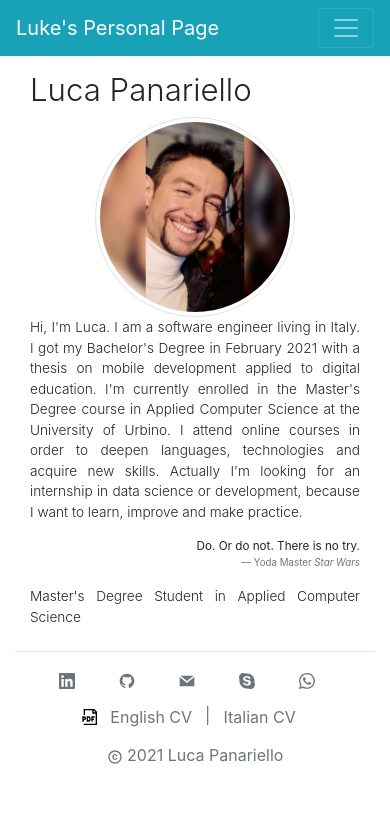
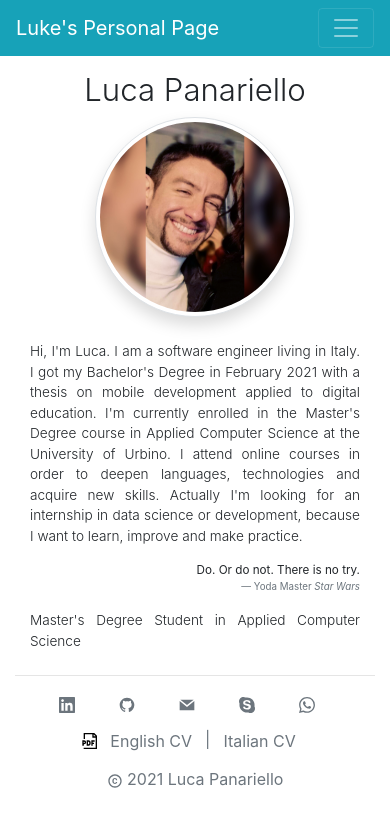
Before and after one commit to elpanas/LukePersonal, a React (Create React App) app: page / in a window 390 px wide. Shown: the top 826 px of the page. Built offline with nearby package versions, Linux system fonts and the light colour scheme.

Commit message:
graph optimization

```diff
--- a/src/components/home/HomePage.css
+++ b/src/components/home/HomePage.css
@@ -1,3 +1,9 @@
 .photo {
     max-height: 200px;
 }
+
+@media(max-width: 600px) {
+    #titlename {
+        text-align: center;
+    }
+}
--- a/src/components/home/HomePage.js
+++ b/src/components/home/HomePage.js
@@ -9,10 +9,10 @@ const HomePage = () => {
     <div>
         <Container>
           <Row >
-            <Col><h1 className="display-3">Luca Panariello</h1></Col>
+            <Col><h1 id="titlename" className="display-3">Luca Panariello</h1></Col>
           </Row>
           <Row className="justify-content-center">
-            <Col xs="auto" sm="2"><img src="images/profile.png" className="photo rounded-circle img-thumbnail" alt="50%50" /> </Col>
+            <Col xs="auto" sm="2"><img src="images/profile.png" className="photo rounded-circle img-thumbnail shadow" alt="50%50" /><br/><br/> </Col>
             <Col sm="10"><p className="lead subtext ">Hi, I'm Luca. I am a software engineer living in Italy.
                 I got my Bachelor's Degree in February 2021 with a thesis
                 on mobile development applied to digital education.
```
